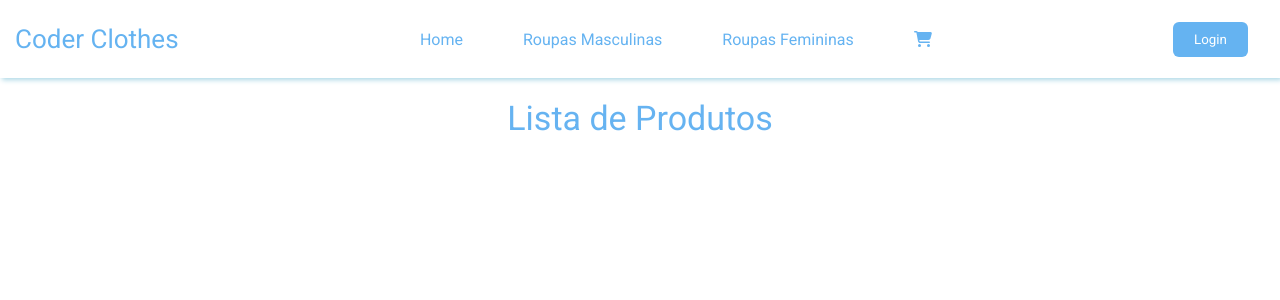
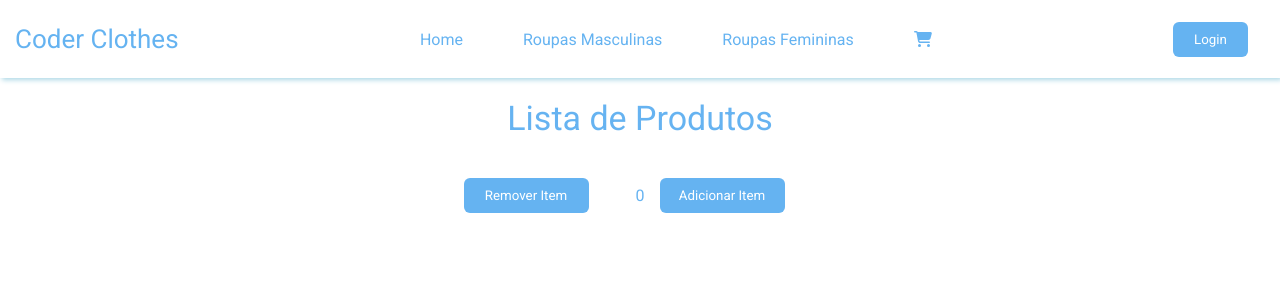
Before and after one commit to ronna88/coderhouse-project, a React (Vite) app: page / in a window 1280 px wide. Shown: the top 300 px of the page. Built offline with nearby package versions, Linux system fonts and the light colour scheme.

Commit message:
inserção contador de itens com botão de add e rem

```diff
--- /dev/null
+++ b/src/components/ItemCount/index.jsx
@@ -0,0 +1,39 @@
+
+import { useState } from "react";
+import style from "./style.module.css";
+
+export function ItemCount() {
+  const [itemCount, setItemCount] = useState(0);
+  const estoqueTotal = 10;
+
+  function addItem() {
+    if(itemCount >= estoqueTotal) {
+      alert('Sem mais itens em estoque!');
+    } else {
+      setItemCount(itemCount+1);
+    }
+
+  }
+
+  function removeItem() {
+    if (itemCount > 0) {
+      setItemCount(itemCount-1);
+    } else {
+      alert('Item não pode ser menor que 0!');
+    }
+  }
+
+  return (
+    <div className={style.container}>
+        <div>
+          <button className={style['btn-add-remove']} onClick={removeItem}>
+            Remover Item
+          </button>
+        </div>
+        <div>{itemCount}</div>
+        <div><button className={style['btn-add-remove']} onClick={addItem}>
+            Adicionar Item
+          </button></div>
+    </div>
+  )
+}
--- /dev/null
+++ b/src/components/ItemCount/style.module.css
@@ -0,0 +1,21 @@
+.container {
+    display: flex;
+    align-items: center;
+    justify-content: center;
+    margin-top: 40px;
+    color: #66b3f1;
+    gap: 15px;
+}
+
+.btn-add-remove {
+    margin-right: 2rem;
+    background: #65b3f1;
+    height: 35px;
+    width: 125px;
+    border-radius: 6px;
+    color: #fff;
+    border: none;
+    &:hover {
+        cursor: pointer;
+    }
+}
--- a/src/components/ItemListContainer/index.jsx
+++ b/src/components/ItemListContainer/index.jsx
@@ -1,7 +1,11 @@
+import { ItemCount } from "../ItemCount";
 import style from "./style.module.css";
 
 export function ItemListContainer({greeting}) {
     return (
-        <div className={style.container}>{greeting}</div>
+        <>
+            <div className={style.container}>{greeting}</div>
+            <div><ItemCount /></div>
+        </>
     );
 }
```
